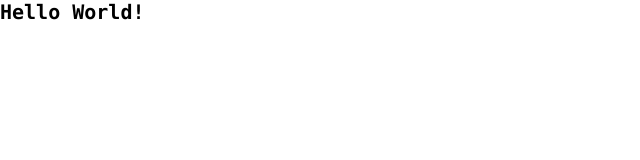
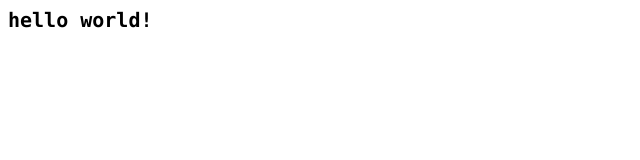
Before and after one commit to tomo-rrrr/wp, a website built with webpack: page public/test.html in a window 1280 px wide. Shown: the whole page, without its empty margins (0-640 px from the left). Built offline with nearby package versions, Linux system fonts and the light colour scheme.

Commit message:
replace the fn in demo to obj

```diff
--- a/app/greet.js
+++ b/app/greet.js
@@ -1,5 +1,5 @@
-module.exports = function () {
-    var greet = document.createElement("h1");
-        greet.innerHTML = "Hello World!";
-        return greet;
-}
+module.exports = (function (){
+    var h1 = document.createElement("h1");
+        h1.innerText = "hello world!";
+        return h1;
+})();
--- a/app/main.js
+++ b/app/main.js
@@ -1,2 +1,2 @@
 var greeter = require("./greet.js");
-document.body.appendChild(greeter());
+document.body.appendChild(greeter);
--- a/package.json
+++ b/package.json
@@ -4,7 +4,7 @@
   "description": "learn to use webpack",
   "main": "index.js",
   "scripts": {
-    "test": "echo \"Error: no test specified\" && exit 1"
+    "start": "webpack"
   },
   "repository": {
     "type": "git",
--- a/public/test.html
+++ b/public/test.html
@@ -8,7 +8,7 @@
 <title>测试</title>
 <style>
 *{margin:0;padding:0;-webkit-user-select:none;font-family:consolas;box-sizing: content-box;}
-body{position: relative;transform-style: preserve-3d;-webkit-perspective: 800;perspective: 800;font-size: 62.5%;}
+body{position: relative;transform-style: preserve-3d;-webkit-perspective: 800;perspective: 800;padding: 8px;font-size: 62.5%;}
 
 </style>
 </head>
```
Also changed, not shown: public/bundle.js (+6 -6 lines).
